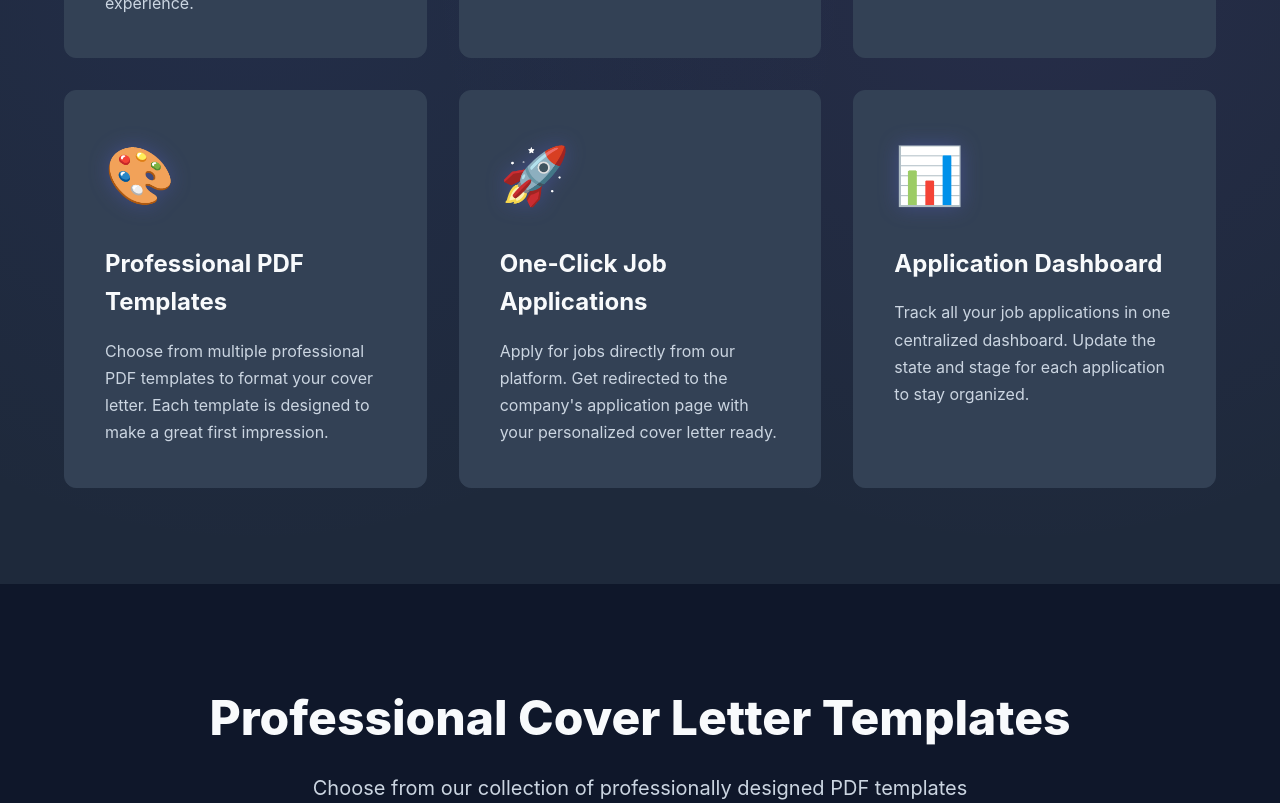
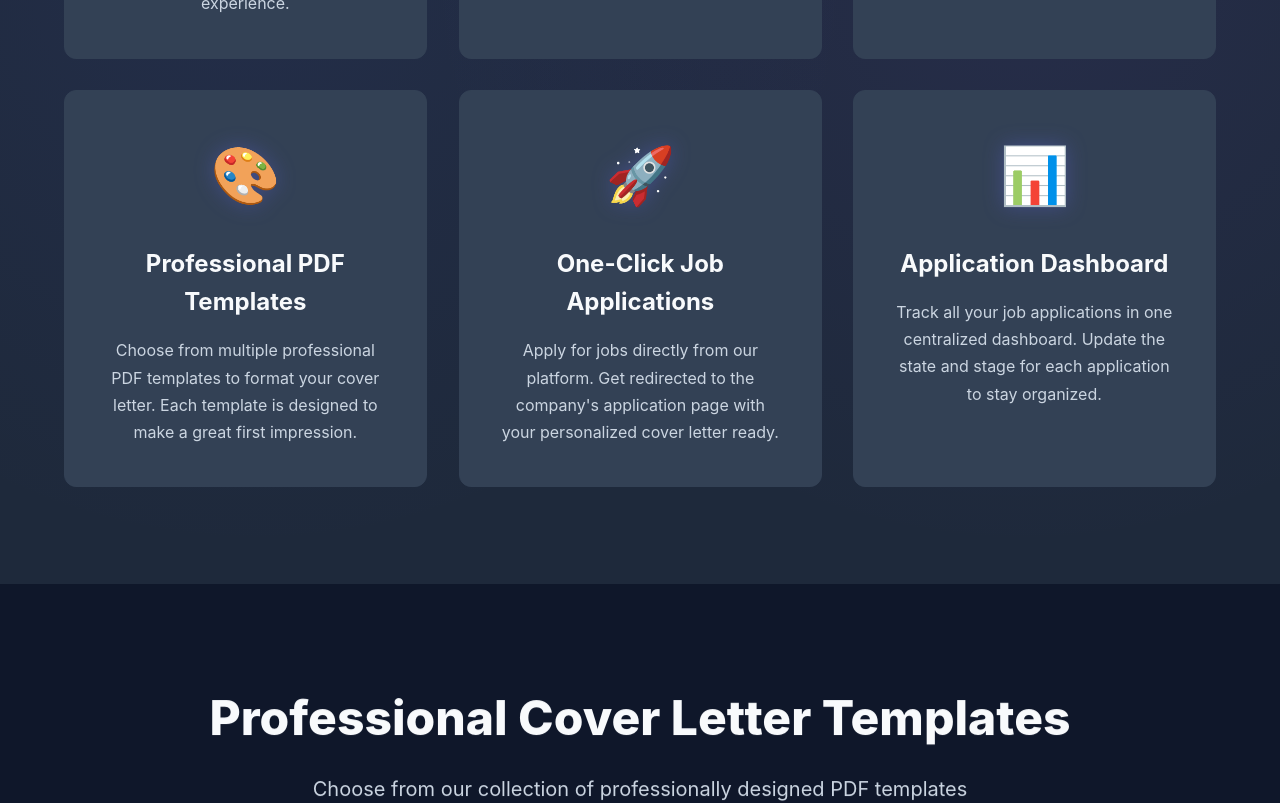
Before and after one commit to lukasthekid/autoapply-fe, a React (Vite) app: page / in a window 1280 px wide. Shown: the part 1620-2423 px from the top of the page. Built offline with nearby package versions, Linux system fonts and the light colour scheme.

Commit message:
Features section ew design

```diff
--- a/src/components/layout/Header.css
+++ b/src/components/layout/Header.css
@@ -9,6 +9,22 @@
   z-index: 1000;
   border-bottom: 1px solid rgba(99, 102, 241, 0.2);
   position: relative;
+  transition: all 0.3s cubic-bezier(0.4, 0, 0.2, 1);
+  transform: translateY(0);
+}
+
+.header-scrolled {
+  background: rgba(15, 23, 42, 0.95);
+  backdrop-filter: blur(30px) saturate(200%);
+  box-shadow:
+    0 4px 20px rgba(0, 0, 0, 0.6),
+    0 0 40px rgba(99, 102, 241, 0.15);
+  border-bottom: 1px solid rgba(99, 102, 241, 0.3);
+  padding: 0.5rem 0;
+}
+
+.header-scrolled .header-content {
+  padding: 0.75rem 0;
 }
 
 .header::before {
--- a/src/components/layout/Header.tsx
+++ b/src/components/layout/Header.tsx
@@ -1,11 +1,13 @@
 import { useState } from 'react'
+import { useScrollPosition } from '@/hooks/useScrollPosition'
 import './Header.css'
 
 const Header = () => {
   const [isMenuOpen, setIsMenuOpen] = useState(false)
+  const { isScrolled } = useScrollPosition()
 
   return (
-    <header className="header">
+    <header className={`header ${isScrolled ? 'header-scrolled' : ''}`}>
       <div className="container">
         <div className="header-content">
           <div className="logo">
--- a/src/components/sections/FAQ.tsx
+++ b/src/components/sections/FAQ.tsx
@@ -1,5 +1,6 @@
 import { useState } from 'react'
 import './FAQ.css'
+import ScrollAnimation from './ScrollAnimation'
 
 interface FAQItem {
   question: string
@@ -51,14 +52,20 @@ const FAQ = () => {
   return (
     <section id="faq" className="faq">
       <div className="container">
+        <ScrollAnimation className="scroll-slide-up">
           <div className="section-header">
             <h2>Frequently Asked Questions</h2>
             <p>Everything you need to know about AutoApply</p>
           </div>
+        </ScrollAnimation>
         <div className="faq-list">
           {faqs.map((faq, index) => (
+            <ScrollAnimation
+              key={index}
+              delay={index * 80}
+              className="scroll-fade-in"
+            >
               <div
-              key={index}
                 className={`faq-item ${openIndex === index ? 'faq-item-open' : ''}`}
               >
                 <button
@@ -73,6 +80,7 @@ const FAQ = () => {
                   <p>{faq.answer}</p>
                 </div>
               </div>
+            </ScrollAnimation>
           ))}
         </div>
       </div>
--- a/src/components/sections/Features.css
+++ b/src/components/sections/Features.css
@@ -44,6 +44,7 @@
   gap: 2rem;
   position: relative;
   z-index: 1;
+  align-items: stretch;
 }
 
 .feature-card {
@@ -55,6 +56,11 @@
   position: relative;
   overflow: hidden;
   isolation: isolate;
+  display: flex;
+  flex-direction: column;
+  align-items: center;
+  text-align: center;
+  height: 100%;
 }
 
 .feature-card::before {
@@ -109,7 +115,9 @@
 .feature-icon {
   font-size: 3.5rem;
   margin-bottom: 1.5rem;
-  display: block;
+  display: flex;
+  justify-content: center;
+  align-items: center;
   filter: drop-shadow(0 0 10px rgba(99, 102, 241, 0.3));
   transition: all 0.4s ease;
   position: relative;
@@ -129,6 +137,8 @@
   position: relative;
   z-index: 2;
   transition: color 0.3s ease;
+  text-align: center;
+  width: 100%;
 }
 
 .feature-card:hover h3 {
@@ -143,6 +153,9 @@
   position: relative;
   z-index: 2;
   transition: color 0.3s ease;
+  text-align: center;
+  width: 100%;
+  flex: 1;
 }
 
 .feature-card:hover p {
--- a/src/components/sections/Features.tsx
+++ b/src/components/sections/Features.tsx
@@ -1,4 +1,5 @@
 import './Features.css'
+import ScrollAnimation from './ScrollAnimation'
 
 interface Feature {
   title: string
@@ -43,17 +44,25 @@ const Features = () => {
   return (
     <section id="features" className="features">
       <div className="container">
+        <ScrollAnimation className="scroll-slide-up">
           <div className="section-header">
             <h2>Powerful Features</h2>
             <p>Everything you need to streamline your job application process</p>
           </div>
+        </ScrollAnimation>
         <div className="features-grid">
           {features.map((feature, index) => (
-            <div key={index} className="feature-card">
+            <ScrollAnimation
+              key={index}
+              delay={index * 100}
+              className="scroll-scale"
+            >
+              <div className="feature-card">
                 <div className="feature-icon">{feature.icon}</div>
                 <h3>{feature.title}</h3>
                 <p>{feature.description}</p>
               </div>
+            </ScrollAnimation>
           ))}
         </div>
       </div>
--- a/src/components/sections/Pricing.tsx
+++ b/src/components/sections/Pricing.tsx
@@ -1,4 +1,5 @@
 import './Pricing.css'
+import ScrollAnimation from './ScrollAnimation'
 
 interface PricingPlan {
   name: string
@@ -50,14 +51,20 @@ const Pricing = () => {
   return (
     <section id="pricing" className="pricing">
       <div className="container">
+        <ScrollAnimation className="scroll-slide-up">
           <div className="section-header">
             <h2>Simple and Transparent Pricing</h2>
             <p>Choose the plan that works best for your job search journey</p>
           </div>
+        </ScrollAnimation>
         <div className="pricing-grid">
           {plans.map((plan, index) => (
+            <ScrollAnimation
+              key={index}
+              delay={index * 150}
+              className="scroll-scale"
+            >
               <div
-              key={index}
                 className={`pricing-card ${plan.popular ? 'pricing-card-popular' : ''}`}
               >
                 {plan.popular && (
@@ -89,6 +96,7 @@ const Pricing = () => {
                   {plan.cta}
                 </button>
               </div>
+            </ScrollAnimation>
           ))}
         </div>
       </div>
--- a/src/components/sections/ScrollAnimation.css
+++ b/src/components/sections/ScrollAnimation.css
@@ -1,10 +1,85 @@
 .scroll-animation {
   opacity: 0;
-  transform: translateY(30px);
-  transition: opacity 0.6s ease-out, transform 0.6s ease-out;
+  transform: translateY(40px);
+  transition: opacity 0.8s cubic-bezier(0.4, 0, 0.2, 1),
+              transform 0.8s cubic-bezier(0.4, 0, 0.2, 1);
+  will-change: opacity, transform;
 }
 
 .scroll-animation-visible {
   opacity: 1;
   transform: translateY(0);
 }
+
+/* Animation variants */
+.scroll-fade-in {
+  opacity: 0;
+  transition: opacity 0.8s cubic-bezier(0.4, 0, 0.2, 1);
+}
+
+.scroll-fade-in.scroll-animation-visible {
+  opacity: 1;
+}
+
+.scroll-slide-up {
+  opacity: 0;
+  transform: translateY(50px);
+  transition: opacity 0.8s cubic-bezier(0.4, 0, 0.2, 1),
+              transform 0.8s cubic-bezier(0.4, 0, 0.2, 1);
+}
+
+.scroll-slide-up.scroll-animation-visible {
+  opacity: 1;
+  transform: translateY(0);
+}
+
+.scroll-slide-left {
+  opacity: 0;
+  transform: translateX(-50px);
+  transition: opacity 0.8s cubic-bezier(0.4, 0, 0.2, 1),
+              transform 0.8s cubic-bezier(0.4, 0, 0.2, 1);
+}
+
+.scroll-slide-left.scroll-animation-visible {
+  opacity: 1;
+  transform: translateX(0);
+}
+
+.scroll-slide-right {
+  opacity: 0;
+  transform: translateX(50px);
+  transition: opacity 0.8s cubic-bezier(0.4, 0, 0.2, 1),
+              transform 0.8s cubic-bezier(0.4, 0, 0.2, 1);
+}
+
+.scroll-slide-right.scroll-animation-visible {
+  opacity: 1;
+  transform: translateX(0);
+}
+
+.scroll-scale {
+  opacity: 0;
+  transform: scale(0.9);
+  transition: opacity 0.8s cubic-bezier(0.4, 0, 0.2, 1),
+              transform 0.8s cubic-bezier(0.4, 0, 0.2, 1);
+}
+
+.scroll-scale.scroll-animation-visible {
+  opacity: 1;
+  transform: scale(1);
+}
+
+.scroll-blur {
+  opacity: 0;
+  filter: blur(10px);
+  transform: translateY(30px);
+  transition: opacity 0.8s cubic-bezier(0.4, 0, 0.2, 1),
+              transform 0.8s cubic-bezier(0.4, 0, 0.2, 1),
+              filter 0.8s cubic-bezier(0.4, 0, 0.2, 1);
+}
+
+.scroll-blur.scroll-animation-visible {
+  opacity: 1;
+  filter: blur(0);
+  transform: translateY(0);
+}
--- a/src/components/sections/ScrollAnimation.tsx
+++ b/src/components/sections/ScrollAnimation.tsx
@@ -9,7 +9,11 @@ interface ScrollAnimationProps {
 }
 
 const ScrollAnimation = ({ children, delay = 0, className = '' }: ScrollAnimationProps) => {
-  const { elementRef, isVisible } = useScrollAnimation({ triggerOnce: true })
+  const { elementRef, isVisible } = useScrollAnimation({
+    triggerOnce: true,
+    threshold: 0.1,
+    rootMargin: '0px 0px -50px 0px'
+  })
 
   return (
     <div
--- a/src/components/sections/Templates.tsx
+++ b/src/components/sections/Templates.tsx
@@ -1,4 +1,5 @@
 import './Templates.css'
+import ScrollAnimation from './ScrollAnimation'
 
 interface Template {
   name: string
@@ -28,13 +29,20 @@ const Templates = () => {
   return (
     <section id="templates" className="templates">
       <div className="container">
+        <ScrollAnimation className="scroll-slide-up">
           <div className="section-header">
             <h2>Professional Cover Letter Templates</h2>
             <p>Choose from our collection of professionally designed PDF templates</p>
           </div>
+        </ScrollAnimation>
         <div className="templates-grid">
           {templates.map((template, index) => (
-            <div key={index} className="template-card">
+            <ScrollAnimation
+              key={index}
+              delay={index * 120}
+              className={index % 2 === 0 ? 'scroll-slide-left' : 'scroll-slide-right'}
+            >
+              <div className="template-card">
                 <div className="template-image-wrapper">
                   <img src={template.image} alt={template.name} className="template-image" />
                 </div>
@@ -43,6 +51,7 @@ const Templates = () => {
                   <p>{template.description}</p>
                 </div>
               </div>
+            </ScrollAnimation>
           ))}
         </div>
       </div>
--- /dev/null
+++ b/src/hooks/useScrollPosition.ts
@@ -0,0 +1,21 @@
+import { useEffect, useState } from 'react'
+
+export const useScrollPosition = () => {
+  const [scrollPosition, setScrollPosition] = useState(0)
+  const [isScrolled, setIsScrolled] = useState(false)
+
+  useEffect(() => {
+    const updatePosition = () => {
+      const currentPosition = window.pageYOffset
+      setScrollPosition(currentPosition)
+      setIsScrolled(currentPosition > 50)
+    }
+
+    window.addEventListener('scroll', updatePosition)
+    updatePosition()
+
+    return () => window.removeEventListener('scroll', updatePosition)
+  }, [])
+
+  return { scrollPosition, isScrolled }
+}
--- a/src/styles/index.css
+++ b/src/styles/index.css
@@ -52,6 +52,20 @@
 
 html {
   scroll-behavior: smooth;
+  scroll-padding-top: 80px;
+}
+
+@media (prefers-reduced-motion: reduce) {
+  html {
+    scroll-behavior: auto;
+  }
+
+  .scroll-animation,
+  .scroll-animation-visible {
+    opacity: 1 !important;
+    transform: none !important;
+    filter: none !important;
+  }
 }
 
 body {
```
Also changed, not shown: src/components/sections/Testimonials.tsx (+10 -1 lines). Lines whose indentation alone changed are shown as unchanged.
